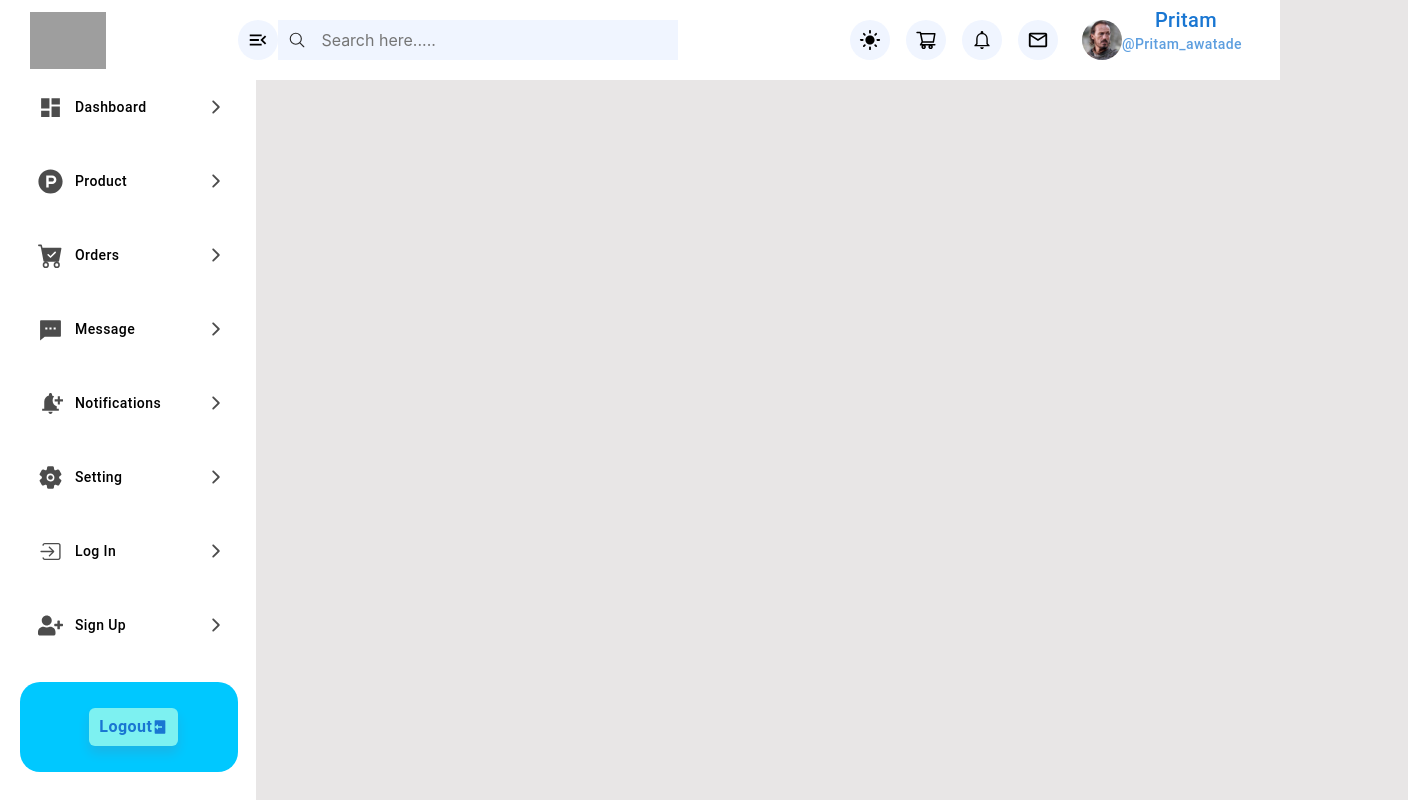
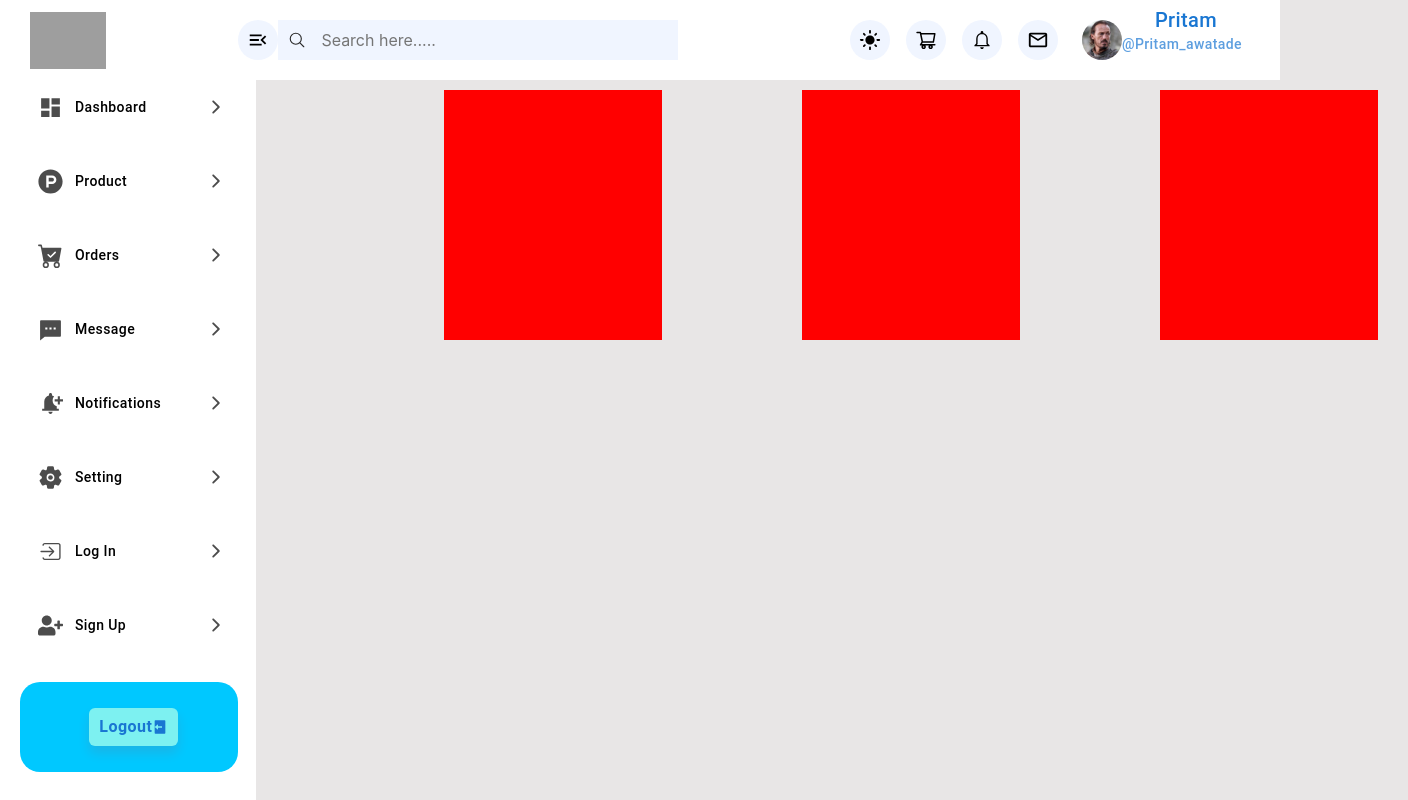
Before and after one commit to Pritamawatade/SELLFY_MERN, a React (Create React App) app in the folder admin/: page / in a window 1280 px wide. Shown: the whole page, 1408 px wide, since content can reach past the window. Built offline with nearby package versions, Linux system fonts and the light colour scheme; grey boxes are pictures that could not be loaded; a web font is replaced by a local one.

Commit message:
added nothing

```diff
--- a/admin/src/App.css
+++ b/admin/src/App.css
@@ -11,6 +11,7 @@ body{
   font-weight: 400;
   font-style: normal;
   background: #e8e6e6 !important;
+  overflow-x: hidden !important;
 
 }
 
@@ -244,3 +245,24 @@ header button.rounded-circle svg{
   padding: 5px 10px !important;
   box-shadow: rgba(255, 0, 0, 0.1) 0px 7px 12px;
 }
+
+
+.main .content{
+  width: 80%;
+  flex: 0 0 80%;
+  transition: all 0.3 ease-in-out;
+  padding-left: 30px;
+}
+
+
+
+.right-content{
+  padding: 90px 30px;
+}
+
+.dashboardBoxWrapper{
+  width: 100%;
+  gap: 15%;
+}
+
+.dashboardBoxWrapper .dashboardBox{width: 45%; height: 250px; background: red;}
--- a/admin/src/pages/Dashboard/index.js
+++ b/admin/src/pages/Dashboard/index.js
@@ -1,7 +1,19 @@
 const Dashboard = () =>{
     return (
         <div>
+            <div className="right-content w-100">
+                <div className="dashboardBoxWrapper  d-flex">
+                    <div className="dashboardBox">
 
+                    </div>
+                    <div className="dashboardBox">
+
+                    </div>
+                    <div className="dashboardBox">
+
+                    </div>
+                </div>
+            </div>
         </div>
     )
 }
```
